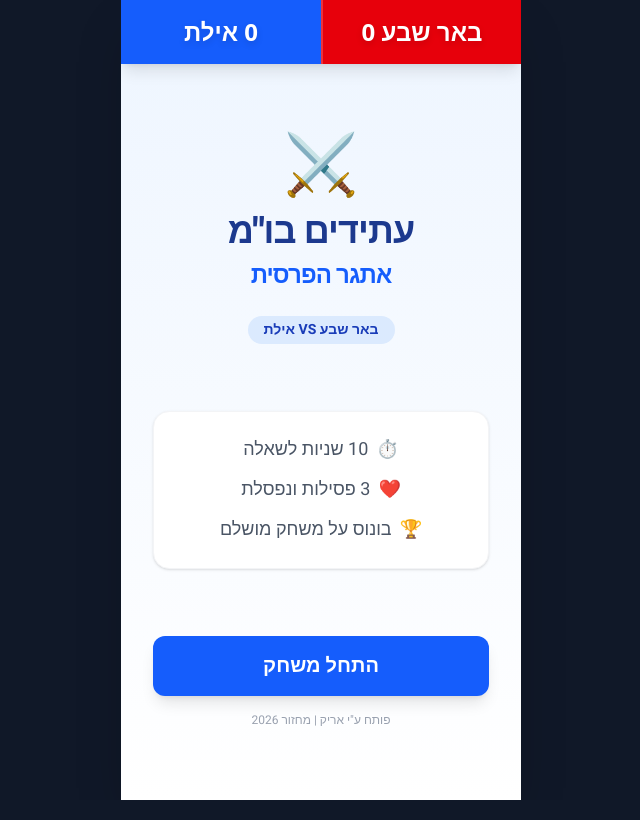
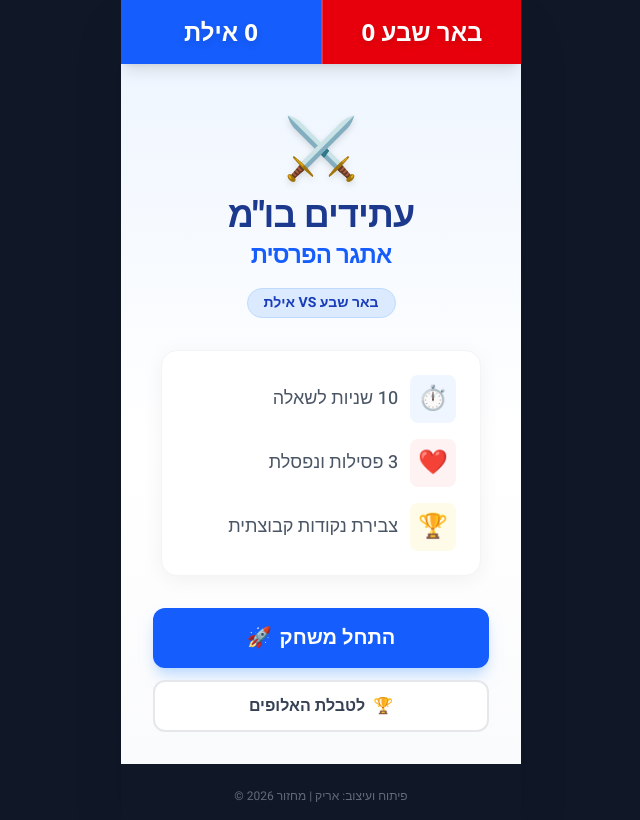
Before and after one commit to arikxl/farsi-duel, a Next.js app: page / in a window 1280 px wide. Shown: the whole page, without its empty margins (319-959 px from the left). Built offline with nearby package versions, Linux system fonts and the light colour scheme; no server answers; the database is empty.

Commit message:
game working

```diff
--- a/app/globals.css
+++ b/app/globals.css
@@ -4,3 +4,8 @@ body {
   margin: 0;
   padding: 0;
 }
+
+
+button{
+  cursor: pointer;
+}
--- a/app/page.tsx
+++ b/app/page.tsx
@@ -1,4 +1,3 @@
-/* eslint-disable react-hooks/set-state-in-effect */
 "use client";
 
 import { useState, useEffect } from "react";
@@ -6,6 +5,7 @@ import WelcomeScreen from "@/components/WelcomeScreen";
 import TeamSelector from "@/components/TeamSelector";
 import GameArena from "@/components/GameArena";
 import CompetitionBar from "@/components/CompetitionBar";
+import LeaderboardModal from "@/components/LeaderboardModal"; // <--- ייבוא חדש
 import { GameState, Player } from "@/types";
 import { savePlayerScore } from "@/firebase/db";
 
@@ -15,18 +15,17 @@ export default function Home() {
   const [currentTeam, setCurrentTeam] = useState<"beer_sheva" | "eilat" | null>(null);
   const [finalScore, setFinalScore] = useState(0);
 
-  // --- הוספנו: בדיקת LocalStorage בטעינה ---
+  // --- סטייט חדש לניהול המודאל ---
+  const [showLeaderboard, setShowLeaderboard] = useState(false);
+
   useEffect(() => {
     const savedUser = localStorage.getItem("atidim_user");
     if (savedUser) {
       try {
         const { player, team } = JSON.parse(savedUser);
         if (player && team) {
-          console.log("Auto-login from localStorage:", player.name);
           setCurrentPlayer(player);
           setCurrentTeam(team);
-          // אפשר להעביר ישר ל-PLAYING או להשאיר ב-WELCOME והכפתור יהיה "המשך כ-[שם]"
-          // כרגע נשאיר ב-WELCOME כדי שיראה את החוקים, אבל כשהוא ילחץ "התחל" נדלג על בחירת הקבוצה
         }
       } catch (e) {
         console.error("Failed to parse user data", e);
@@ -35,7 +34,6 @@ export default function Home() {
   }, []);
 
   const handleStartGame = () => {
-    // אם כבר יש לנו שחקן (מהלוקאל סטורג'), דלג ישר למשחק
     if (currentPlayer && currentTeam) {
       setGameState("PLAYING");
     } else {
@@ -43,7 +41,6 @@ export default function Home() {
     }
   };
 
-  // ... (שאר הפונקציות: handleJoinGame, handleGameOver נשארות זהות)
   const handleJoinGame = (player: Player, team: "beer_sheva" | "eilat") => {
     setCurrentPlayer(player);
     setCurrentTeam(team);
@@ -53,30 +50,34 @@ export default function Home() {
   const handleGameOver = async (score: number, isPerfect: boolean) => {
     setFinalScore(score);
     if (currentPlayer && currentTeam) {
+      // הנקודות עכשיו יצטברו!
       await savePlayerScore(currentPlayer.id, currentPlayer.name, currentTeam, score);
     }
     setGameState("GAME_OVER");
   };
 
-  // פונקציית התנתקות (אופציונלי - אם תרצה כפתור יציאה בעתיד)
-  /*
-  const handleLogout = () => {
-    localStorage.removeItem("atidim_user");
-    setCurrentPlayer(null);
-    setCurrentTeam(null);
-    setGameState("WELCOME");
-  };
-  */
-
   return (
     <>
-      <CompetitionBar />
+      {/* לחיצה על הבר תפתח את הטבלה */}
+      <div onClick={() => setShowLeaderboard(true)} className="cursor-pointer transition-transform active:scale-[0.99]">
+        <CompetitionBar />
+      </div>
 
       <div className="flex-1 relative overflow-hidden flex flex-col">
+
+        {/* הצגת המודאל אם הוא פתוח */}
+        {showLeaderboard && (
+          <LeaderboardModal
+            onClose={() => setShowLeaderboard(false)}
+            currentPlayerId={currentPlayer?.id}
+          />
+        )}
+
         {gameState === "WELCOME" && (
           <WelcomeScreen
             onStart={handleStartGame}
             playerName={currentPlayer?.name}
+            onShowLeaderboard={() => setShowLeaderboard(true)}
           />
         )}
 
@@ -93,20 +94,22 @@ export default function Home() {
             <h1 className="text-4xl font-bold mb-4 text-gray-800">המשחק הסתיים!</h1>
             <div className="text-6xl mb-6">🏆</div>
 
-            <p className="text-xl text-gray-500 mb-2">הניקוד שלך:</p>
-            <p className="text-6xl font-black text-blue-600 mb-8">{finalScore}</p>
+            <p className="text-xl text-gray-500 mb-2">צברת בסיבוב זה:</p>
+            <p className="text-6xl font-black text-blue-600 mb-8">+{finalScore}</p>
 
-            <div className="text-sm text-gray-400 mb-8 bg-gray-50 p-4 rounded-lg">
-              הניקוד עודכן בלוח התוצאות הקבוצתי.
-              <br />
-              הצוות שלך מודה לך!
-            </div>
+            {/* כפתור נוסף לפתיחת הטבלה בסוף המשחק */}
+            <button
+              onClick={() => setShowLeaderboard(true)}
+              className="text-blue-600 font-bold underline mb-8"
+            >
+             טבלת האלופים
+            </button>
 
             <button
-              onClick={() => setGameState("WELCOME")} // יחזיר אותו למסך פתיחה, אבל הנתונים עדיין שמורים למשחק הבא
-              className="bg-gray-900 hover:bg-black text-white px-8 py-3 rounded-xl font-bold transition-transform active:scale-95 shadow-lg"
+              onClick={() => setGameState("WELCOME")}
+              className="bg-gray-900 hover:bg-black text-white px-12 py-3 rounded-xl font-bold transition-transform active:scale-95 shadow-lg"
             >
-              משחק חדש
+             משחק נוסף
             </button>
           </div>
         )}
--- a/components/CompetitionBar.tsx
+++ b/components/CompetitionBar.tsx
@@ -5,37 +5,60 @@ export default function CompetitionBar() {
     const [scores, setScores] = useState({ beer_sheva: 0, eilat: 0 });
 
     useEffect(() => {
-        const unsubscribe = subscribeToScores((newScores: React.SetStateAction<{ beer_sheva: number; eilat: number; }>) => {
+        const unsubscribe = subscribeToScores((newScores) => {
             setScores(newScores);
         });
         return () => unsubscribe();
     }, []);
 
-    // חישוב אחוזים
-    const total = scores.beer_sheva + scores.eilat;
-    const bsPercent = total === 0 ? 50 : (scores.beer_sheva / total) * 100;
-    const eiPercent = total === 0 ? 50 : (scores.eilat / total) * 100;
+    // --- לוגיקת חישוב רוחב חכמה ---
+    const calculateWidths = () => {
+        const total = scores.beer_sheva + scores.eilat;
+
+        // מצב התחלתי או שוויון מוחלט (0-0)
+        if (total === 0) return { bs: 50, ei: 50 };
+
+        let bsPercent = (scores.beer_sheva / total) * 100;
+        let eiPercent = (scores.eilat / total) * 100;
+
+        const MIN_WIDTH = 20; // 20% רוחב מינימלי כדי שהטקסט ייכנס יפה
+
+        // אם לבאר שבע יש נקודות אבל האחוז המחושב קטן מדי -> נקבע למינימום
+        if (scores.beer_sheva > 0 && bsPercent < MIN_WIDTH) {
+            bsPercent = MIN_WIDTH;
+            eiPercent = 100 - MIN_WIDTH;
+        }
+        // אותו דבר לאילת
+        else if (scores.eilat > 0 && eiPercent < MIN_WIDTH) {
+            eiPercent = MIN_WIDTH;
+            bsPercent = 100 - MIN_WIDTH;
+        }
+
+        return { bs: bsPercent, ei: eiPercent };
+    };
+
+    const { bs: bsPercent, ei: eiPercent } = calculateWidths();
 
     return (
-        // קונטיינר ראשי - דביק למעלה, גובה h-16, טקסט לבן וגדול
-        <div className="w-full h-16 flex text-white font-bold text-2xl shadow-lg sticky top-0 z-50 overflow-hidden font-sans">
+        <div className="w-full h-16 flex text-white font-bold text-2xl shadow-lg sticky top-0 z-50 overflow-hidden font-sans bg-gray-900">
 
             {/* צד ימין - באר שבע (אדום) */}
             <div
-                className="bg-red-600 flex items-center justify-center transition-all duration-1000 ease-out whitespace-nowrap relative border-l-2 border-white/20"
+                className="bg-red-600 flex items-center justify-center transition-all duration-1000 ease-out whitespace-nowrap relative border-l-2 border-white/20 overflow-hidden"
                 style={{ width: `${bsPercent}%` }}
             >
-                <span className={`drop-shadow-md px-2 ${bsPercent < 15 ? 'opacity-0' : 'opacity-100'}`}>
+                {/* הורדתי את התנאי שמסתיר את הטקסט (opacity-0) כי עכשיו תמיד יהיה מקום */}
+                <span className="drop-shadow-md px-2 truncate">
                     באר שבע {scores.beer_sheva}
                 </span>
             </div>
 
             {/* צד שמאל - אילת (כחול) */}
             <div
-                className="bg-blue-600 flex items-center justify-center transition-all duration-1000 ease-out whitespace-nowrap relative"
+                className="bg-blue-600 flex items-center justify-center transition-all duration-1000 ease-out whitespace-nowrap relative overflow-hidden"
                 style={{ width: `${eiPercent}%` }}
             >
-                <span className={`drop-shadow-md px-2 ${eiPercent < 15 ? 'opacity-0' : 'opacity-100'}`}>
+                <span className="drop-shadow-md px-2 truncate">
                     {scores.eilat} אילת
                 </span>
             </div>
--- a/components/GameArena.tsx
+++ b/components/GameArena.tsx
@@ -193,7 +193,7 @@ export default function GameArena({ onGameOver }: GameArenaProps) {
 
                 {/* צד שמאל: טיימר */}
                 <div className={`font-mono font-bold text-xl z-20 relative ${timeLeft <= 3 ? 'text-[#DA0000] animate-pulse' : 'text-gray-700'}`}>
-                    00:{timeLeft.toString().padStart(2, '0')}
+                    {timeLeft.toString().padStart(2, '0')}
                 </div>
             </div>
 
--- /dev/null
+++ b/components/LeaderboardModal.tsx
@@ -0,0 +1,82 @@
+import React, { useEffect, useState } from "react";
+import { subscribeToLeaderboard, LeaderboardEntry } from "@/firebase/db";
+
+interface LeaderboardModalProps {
+    onClose: () => void;
+    currentPlayerId?: string; // כדי להדגיש את השחקן הנוכחי
+}
+
+export default function LeaderboardModal({ onClose, currentPlayerId }: LeaderboardModalProps) {
+    const [players, setPlayers] = useState<LeaderboardEntry[]>([]);
+    const [loading, setLoading] = useState(true);
+
+    useEffect(() => {
+        const unsubscribe = subscribeToLeaderboard((data) => {
+            setPlayers(data);
+            setLoading(false);
+        });
+        return () => unsubscribe();
+    }, []);
+
+    return (
+        <div className="absolute inset-0 z-[100] bg-black/80 backdrop-blur-sm flex items-center justify-center p-4 animate-fade-in">
+            <div className="bg-white w-full h-[80%] rounded-2xl shadow-2xl flex flex-col overflow-hidden relative">
+
+                {/* כותרת וכפתור סגירה */}
+                <div className="bg-gray-900 text-white p-4 flex justify-between items-center shrink-0">
+                    <h2 className="text-xl font-bold">🏆 טבלת האלופים</h2>
+                    <button onClick={onClose} className="text-2xl hover:text-gray-300">
+                        ✕
+                    </button>
+                </div>
+
+                {/* הטבלה עצמה - נגללת */}
+                <div className="flex-1 overflow-y-auto p-2">
+                    {loading ? (
+                        <div className="text-center p-10">טוען נתונים...</div>
+                    ) : (
+                        <table className="w-full text-right border-collapse">
+                            <thead className="text-gray-500 text-sm font-medium sticky top-0 bg-white shadow-sm">
+                                <tr>
+                                    <th className="p-3">#</th>
+                                    <th className="p-3">שם</th>
+                                    <th className="p-3 text-center">קבוצה</th>
+                                    <th className="p-3 font-bold">נקודות</th>
+                                </tr>
+                            </thead>
+                            <tbody className="text-sm">
+                                {players.map((player, index) => {
+                                    const isMe = player.id === currentPlayerId;
+                                    // עיצוב לפי קבוצה
+                                    const teamColor = player.team === "beer_sheva" ? "text-red-600" : "text-blue-600";
+                                    const teamIcon = player.team === "beer_sheva" ? "ב״ש" : "אילת";
+
+                                    return (
+                                        <tr
+                                            key={player.id}
+                                            className={`border-b last:border-0 ${isMe ? "bg-yellow-50 font-bold" : "odd:bg-gray-50"}`}
+                                        >
+                                            <td className="p-3 w-10">
+                                                {index === 0 ? "🥇" : index === 1 ? "🥈" : index === 2 ? "🥉" : index + 1}
+                                            </td>
+                                            <td className="p-3">
+                                                {player.name}
+                                                {isMe && <span className="mr-2 text-xs bg-yellow-200 px-1 rounded">אני</span>}
+                                            </td>
+                                            <td className={`p-3 text-center font-bold ${teamColor}`}>
+                                                {teamIcon}
+                                            </td>
+                                            <td className="p-3 font-mono font-bold text-lg">
+                                                {player.score}
+                                            </td>
+                                        </tr>
+                                    );
+                                })}
+                            </tbody>
+                        </table>
+                    )}
+                </div>
+            </div>
+        </div>
+    );
+}
--- a/components/WelcomeScreen.tsx
+++ b/components/WelcomeScreen.tsx
@@ -2,56 +2,78 @@ import React from "react";
 
 interface WelcomeScreenProps {
     onStart: () => void;
-    playerName?: string; // הוספנו משתנה אופציונלי לשם השחקן
+    onShowLeaderboard: () => void; // <--- הוספנו פונקציה לפתיחת הטבלה
+    playerName?: string;
 }
 
-export default function WelcomeScreen({ onStart, playerName }: WelcomeScreenProps) {
+export default function WelcomeScreen({ onStart, onShowLeaderboard, playerName }: WelcomeScreenProps) {
     return (
-        <div className="flex flex-col items-center justify-between h-full p-8 text-center bg-gradient-to-b from-blue-50 to-white">
+        <div className="flex flex-col items-center justify-between h-full bg-gradient-to-b from-blue-50 via-white to-gray-50 overflow-y-auto">
 
-            {/* אזור עליון - לוגו וכותרת */}
-            <div className="mt-10 space-y-4 animate-fade-in-down">
-                <div className="text-6xl mb-4">⚔️</div>
+            {/* חלק עליון - תוכן גלילה */}
+            <div className="flex flex-col items-center w-full p-8 flex-1">
+
+                {/* לוגו וכותרת */}
+                <div className="mt-6 space-y-2 text-center animate-fade-in-down">
+                    <div className="text-6xl mb-4 drop-shadow-md">⚔️</div>
                     <h1 className="text-4xl font-black text-blue-900 tracking-tight">
                         עתידים בו"מ
-                    <span className="block text-2xl text-blue-600 font-bold mt-2">
+                        <span className="block text-2xl text-blue-600 font-bold mt-1">
                             אתגר הפרסית
                         </span>
                     </h1>
-                <div className="inline-block bg-blue-100 text-blue-800 px-4 py-1 rounded-full text-sm font-bold mt-2">
+                    <div className="inline-block bg-blue-100 text-blue-800 px-4 py-1 rounded-full text-sm font-bold mt-2 border border-blue-200">
                         באר שבע VS אילת
                     </div>
                 </div>
 
-            {/* אזור מרכזי - חוקי המשחק */}
-            <div className="space-y-3 text-gray-600 text-lg bg-white p-6 rounded-2xl shadow-sm border border-gray-100 w-full">
-                <p className="flex items-center justify-center gap-2">
-                    <span>⏱️</span> 10 שניות לשאלה
-                </p>
-                <p className="flex items-center justify-center gap-2">
-                    <span>❤️</span> 3 פסילות ונפסלת
-                </p>
-                <p className="flex items-center justify-center gap-2">
-                    <span>🏆</span> בונוס על משחק מושלם
-                </p>
+                {/* חוקים */}
+                <div className="mt-8 space-y-4 text-gray-600 text-lg bg-white p-6 rounded-2xl shadow-[0_4px_20px_rgba(0,0,0,0.05)] border border-gray-100 w-full max-w-xs">
+                    <div className="flex items-center gap-3">
+                        <span className="text-2xl bg-blue-50 p-2 rounded-lg">⏱️</span>
+                        <span className="font-medium">10 שניות לשאלה</span>
+                    </div>
+                    <div className="flex items-center gap-3">
+                        <span className="text-2xl bg-red-50 p-2 rounded-lg">❤️</span>
+                        <span className="font-medium">3 פסילות ונפסלת</span>
+                    </div>
+                    <div className="flex items-center gap-3">
+                        <span className="text-2xl bg-yellow-50 p-2 rounded-lg">🏆</span>
+                        <span className="font-medium">צבירת נקודות קבוצתית</span>
+                    </div>
                 </div>
 
-            {/* אזור תחתון - כפתור התחלה */}
-            <div className="w-full mb-10">
+                {/* כפתורים */}
+                <div className="w-full mt-8 space-y-3">
                     <button
                         onClick={onStart}
-                    className="w-full bg-blue-600 hover:bg-blue-700 text-white text-xl font-bold py-4 rounded-xl shadow-lg transform transition active:scale-95"
+                        className="w-full bg-blue-600 hover:bg-blue-700 text-white text-xl font-bold py-4 rounded-xl shadow-lg shadow-blue-200 transform transition active:scale-95 flex items-center justify-center gap-2"
                     >
-                    {/* כאן השינוי: אם יש שם, מציגים אותו. אם לא - טקסט רגיל */}
                         {playerName ? `בהצלחה, ${playerName}!` : "התחל משחק"}
+                        <span>🚀</span>
                     </button>
 
+                    <button
+                        onClick={onShowLeaderboard}
+                        className="w-full bg-white border-2 border-gray-200 text-gray-700 font-bold py-3 rounded-xl hover:bg-gray-50 transition active:scale-95 flex items-center justify-center gap-2"
+                    >
+                        <span>🏆</span>
+                     לטבלת האלופים
+                    </button>
+                </div>
 
+            </div>
 
-                <p className="text-xs text-gray-400 mt-4">
-                    פותח ע"י אריק | מחזור 2026
+            {/* Footer חדש ומעוצב */}
+            <footer className="w-full bg-gray-900 text-gray-400 py-4 px-6 text-center text-xs mt-auto">
+                <div className="flex justify-center items-center gap-4 mb-2 opacity-50 grayscale hover:grayscale-0 transition-all">
+                    {/* מקום ללוגואים אם תרצה בעתיד */}
+                    {/* <img src="/logo-atidim.png" alt="Atidim" className="h-6" /> */}
+                </div>
+                <p className="mt-1 opacity-60">
+                    פיתוח ועיצוב: אריק | מחזור 2026 ©
                 </p>
-            </div>
+            </footer>
         </div>
     );
 }
--- a/firebase/db.ts
+++ b/firebase/db.ts
@@ -1,21 +1,67 @@
 import { db } from "./firebase";
-import { doc, setDoc, onSnapshot, collection, query, getDoc } from "firebase/firestore";
+import {
+    doc,
+    setDoc,
+    getDoc,
+    onSnapshot,
+    collection,
+    query,
+    orderBy,
+    increment
+} from "firebase/firestore";
 
-// פונקציה לשמירת הניקוד של שחקן בסוף משחק
+// --- פונקציות קיימות (בדיקת זמינות ורישום) ---
+export const checkIdAvailability = async (playerId: string): Promise<boolean> => {
+    const docRef = doc(db, "players", playerId);
+    const docSnap = await getDoc(docRef);
+    return !docSnap.exists();
+};
+
+export const registerNewPlayer = async (
+    playerId: string,
+    playerName: string,
+    team: "beer_sheva" | "eilat"
+) => {
+    await setDoc(doc(db, "players", playerId), {
+        id: playerId,
+        name: playerName,
+        team: team,
+        score: 0,
+        registeredAt: new Date().toISOString(),
+    });
+};
+
+export const subscribeToTakenPlayers = (
+    callback: (takenIds: string[]) => void
+) => {
+    const q = query(collection(db, "players"));
+    const unsubscribe = onSnapshot(q, (querySnapshot) => {
+        const takenIds: string[] = [];
+        querySnapshot.forEach((doc) => {
+            takenIds.push(doc.id);
+        });
+        callback(takenIds);
+    });
+    return unsubscribe;
+};
+
+// --- השינוי הגדול: שמירת ניקוד מצטבר ---
 export const savePlayerScore = async (
     playerId: string,
     playerName: string,
     team: "beer_sheva" | "eilat",
-    score: number
+    pointsToAdd: number
 ) => {
     try {
+        // increment מוסיפה את הנקודות החדשות למה שכבר יש ב-DB
+        // זה אטומי ובטוח (מונע בעיות אם שני עדכונים קורים יחד)
         await setDoc(
             doc(db, "players", playerId),
             {
                 id: playerId,
                 name: playerName,
                 team: team,
-                score: score,
+                score: increment(pointsToAdd), // <--- כאן הקסם
                 lastPlayed: new Date().toISOString(),
             },
             { merge: true }
@@ -25,7 +71,7 @@ export const savePlayerScore = async (
     }
 };
 
-// פונקציה שמאזינה לשינויים בזמן אמת ומחזירה את הסיכום הקבוצתי
+// פונקציה שמחשבת את הסיכום הקבוצתי (נשארה זהה)
 export const subscribeToScores = (
     callback: (scores: { beer_sheva: number; eilat: number }) => void
 ) => {
@@ -42,30 +88,28 @@ export const subscribeToScores = (
     });
     return unsubscribe;
 };
-// פונקציה חדשה: בדיקה האם השם כבר תפוס
-export const checkIdAvailability = async (playerId: string): Promise<boolean> => {
-    const docRef = doc(db, "players", playerId);
-    const docSnap = await getDoc(docRef);
 
-    // אם המסמך קיים, סימן שהשם תפוס
-    return !docSnap.exists();
+// --- פונקציה חדשה: קבלת טבלת המובילים המלאה ---
+export interface LeaderboardEntry {
+    id: string;
+    name: string;
+    team: "beer_sheva" | "eilat";
+    score: number;
+}
+
+export const subscribeToLeaderboard = (
+    callback: (players: LeaderboardEntry[]) => void
+) => {
+    // שואבים את השחקנים ממוינים לפי ניקוד יורד
+    const q = query(collection(db, "players"), orderBy("score", "desc"));
+
+    const unsubscribe = onSnapshot(q, (querySnapshot) => {
+        const players: LeaderboardEntry[] = [];
+        querySnapshot.forEach((doc) => {
+            const data = doc.data() as LeaderboardEntry;
+            players.push(data);
+        });
+        callback(players);
+    });
+    return unsubscribe;
 };
-
-
-
-// פונקציה חדשה: רישום שחקן חדש (נועלת את השם)
-export const registerNewPlayer = async (
-    playerId: string,
-    playerName: string,
-    team: "beer_sheva" | "eilat"
-) => {
-    // שמירה ראשונית עם ניקוד 0
-    await setDoc(doc(db, "players", playerId), {
-        id: playerId,
-        name: playerName,
-        team: team,
-        score: 0,
-        registeredAt: new Date().toISOString(),
-        userAgent: navigator.userAgent // אופציונלי: לדעת מאיזה מכשיר נרשם
-    });
-};
```
Also changed, not shown: components/TeamSelector.tsx (+38 -23 lines). Lines whose indentation alone changed are shown as unchanged.
